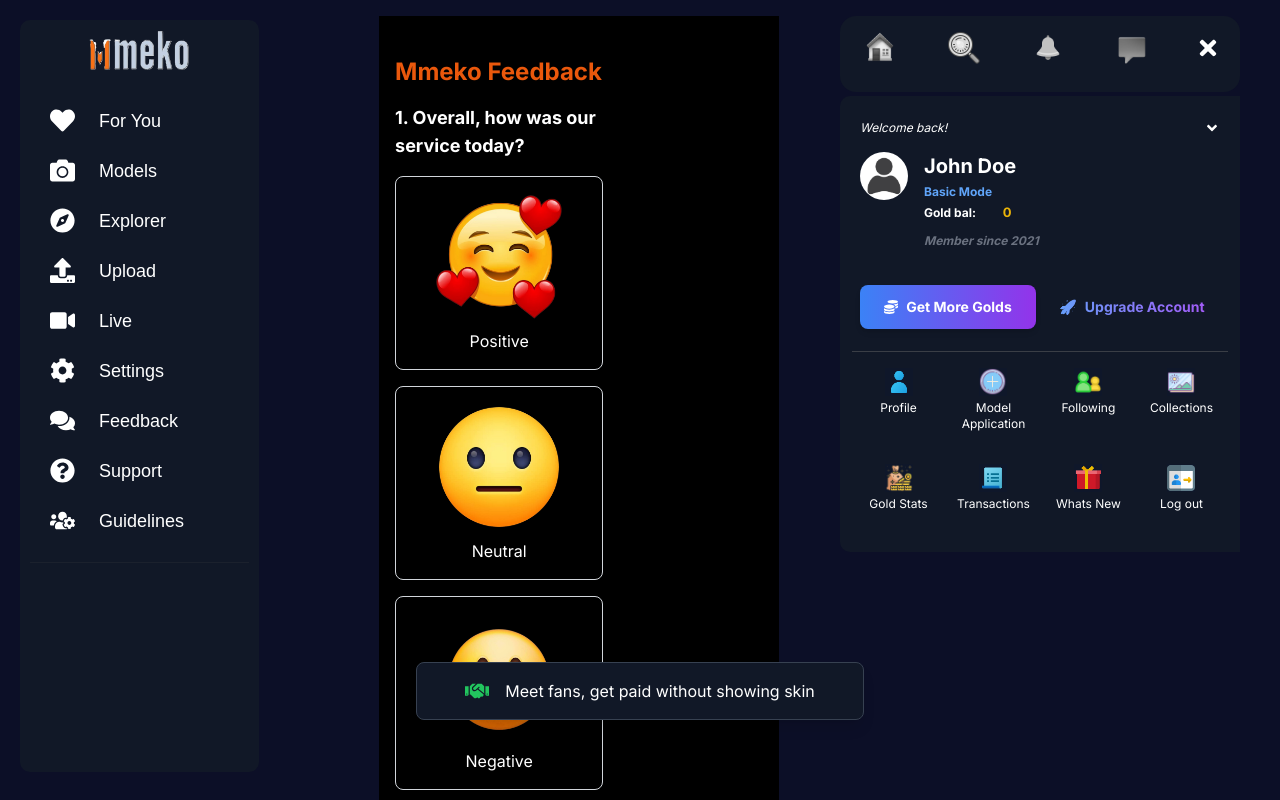
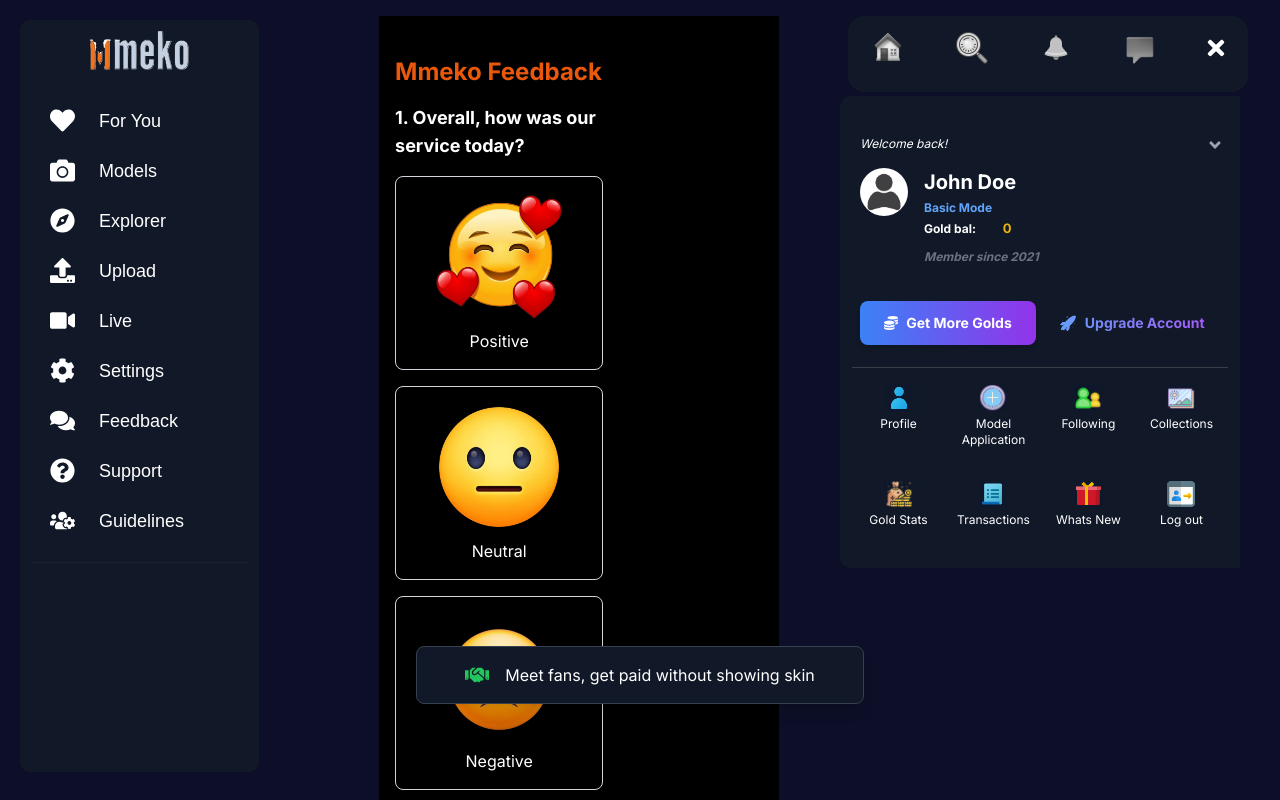
Before and after one commit to kossy59/mmekowebsite, a Next.js app: page /feedback in a window 1280 px wide. Both pictures are taken after a click on the button 1208 px from the left and 48 px from the top of the page. Built offline with nearby package versions, Linux system fonts and the light colour scheme.

Commit message:
fix all layout inconsistences

```diff
--- a/src/components/bottom-navbar.tsx
+++ b/src/components/bottom-navbar.tsx
@@ -53,8 +53,8 @@
   ];
   return (
     <MenuProvider>
-      <div className=" h-fit mr-8 mt-4 max-[600px]:m-0 fixed right-0 max-[600px]:bottom-6 max-[600px]:w-full">
-        <div className="w-[25rem] max-[600px]:w-[90%] rounded-2xl px-4 pt-4 pb-2 bg-gray-900 flex justify-between max-[500px]:w-[93%] mx-2 bottom-4">
+      <div className=" h-fit   mr-8 mt-4 max-[600px]:m-0 fixed right-0 max-[600px]:bottom-6 max-[600px]:w-full">
+        <div className="w-[25rem] mx-auto max-[600px]:w-[90%] rounded-2xl px-4 pt-4 pb-2 bg-gray-900 flex justify-between max-[500px]:w-[93%] bottom-4">
           {routes.map((item, i) => (
             <Link key={i} href={item.route} className={`w-12 flex flex-col items-center  group hover:scale-110 transition-all duration-500`}>
               {<Image
--- a/src/components/navbar.tsx
+++ b/src/components/navbar.tsx
@@ -23,7 +23,7 @@
       <div></div>
       </div>
       {/* <Logins /> */}
-      <div></div> {/**<Logins /> placeholder */}
+      <div className="size-6"></div> {/**<Logins /> placeholder */}
     </div>
     </div>
   );
--- a/src/components/popup.tsx
+++ b/src/components/popup.tsx
@@ -104,7 +104,7 @@
   const { icon, text } = messages[currentMessageIndex];
 
   return (
-    <div className="fixed bottom-6 md:bottom-20 left-0 right-0 z-40 flex justify-center px-4 sm:bottom-24">
+    <div className="fixed bottom-6 max-[600px]:bottom-28 left-0 right-0 z-40 flex justify-center px-4 sm:bottom-24">
       <div
         className={`bg-gray-900 text-white p-4 rounded-lg shadow-lg max-w-md w-full border border-gray-700
           transform transition-all duration-500 ${
--- a/src/navs/Navs.css
+++ b/src/navs/Navs.css
@@ -101,6 +101,9 @@
 }
 .maximize {
   height: 15rem;
+  @media (width <= 400px) {
+    height: 17rem;
+  }
 }
 .divider{
   padding-bottom: 1rem;
--- a/src/navs/Sidemenu.tsx
+++ b/src/navs/Sidemenu.tsx
@@ -121,15 +121,15 @@
             <OpenMobileMenuBtn />
           </div>
           <div className="overflow-hidden">
-            <div className={`${minimize ? "minimize" : "maximize"} transition-all duration-500 flex flex-col items-start ml-1 mr-1 p-2 divider relative overflow-hidden`}>
-              <button onClick={() => setMinimize(!minimize)} className="top-0 right-0 absolute p-2"><p className="absolute top-0 right-0 w-full h-full mini-btn"></p>{minimize ? <FaAngleRight /> :  <FaAngleDown />}</button>
+            <div className={`${minimize ? "minimize" : "maximize"} mt-4 transition-all duration-500 flex flex-col items-start ml-1 mr-1 p-2 divider relative overflow-hidden`}>
+              <button onClick={() => setMinimize(!minimize)} className="top-0 -right-1 text-gray-400 absolute p-2 text-lg"><p className="absolute top-0 right-0 w-full h-full mini-btn"></p>{minimize ? <FaAngleRight /> :  <FaAngleDown />}</button>
               <div className="flex justify-between w-full ">
                 <div className="flex text-xs  text-blue-200 mb-3 w-full">
                   {/* <p className="font-bold">Welcome, {firstname}</p> */}
                   <Profile
                   src="/icons/icons8-profile_user.png"
                   name={firstname}
-                  url="/profile" />
+                  url="/profile/1234567890" />
                 </div>
 
                 {/* <div className="flex p-1 "> */}
@@ -162,7 +162,7 @@
               <MenuIconImg
                 src="/icons/icons8-customer.gif"
                 name="Profile"
-                url="/profile/${postuserid}" />
+                url="/profile/randomuserid_123456789" />
 
               {verify()}
 
```
